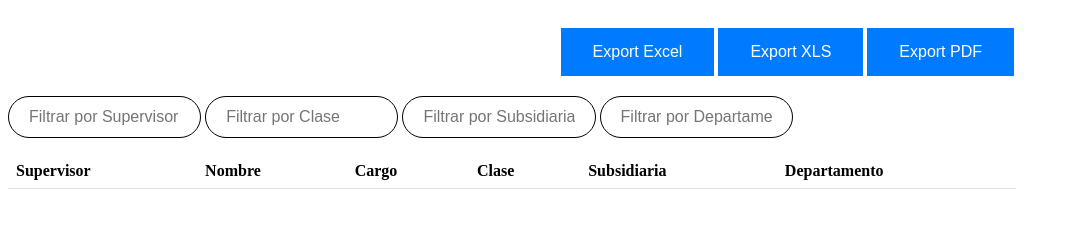
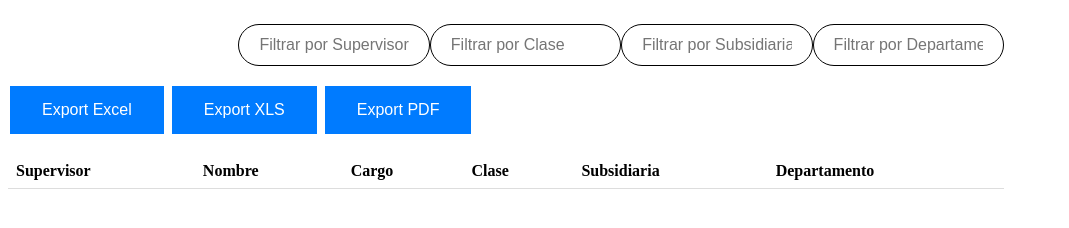
Before and after one commit to PFranciscoRojas/test-employees, a website: page public/index.html in a window 1280 px wide. Shown: the whole page, without its empty margins (0-1069 px from the left). Drawn offline with Linux system fonts and the light colour scheme; files that its build step writes are made by us from their sources.

Commit message:
add style basic table

```diff
--- a/public/index.html
+++ b/public/index.html
@@ -10,15 +10,15 @@
     <main class="Main">
         <header class="Header" id="header">
             <p>
-                <button id="btnExportExcel" class="button">Export Excel</button>
-                <button id="btnExportCsv" class="button">Export XLS</button>
-                <button id="btnExportPDF" class="button">Export PDF</button>
-            </p>
-            <p>
                 <input type="text"  placeholder="Filtrar por Supervisor" id="txtItemSupervisor" />
                 <input type="text"  placeholder="Filtrar por Clase" id="txtItemClase" />
                 <input type="text"  placeholder="Filtrar por Subsidiaria" id="txtItemSubsidiaria" />
                 <input type="text"  placeholder="Filtrar por Departamento" id="txtItemDepartamento" />
+            </p>
+            <p>
+                <button id="btnExportExcel" class="button">Export Excel</button>
+                <button id="btnExportCsv" class="button">Export XLS</button>
+                <button id="btnExportPDF" class="button">Export PDF</button>
             </p>
         </header>
         <section class="content">
--- a/src/styles/styles.css
+++ b/src/styles/styles.css
@@ -1,7 +1,7 @@
 @import url('https://fonts.googleapis.com/css?family=Open+Sans:300,400&display=swap');
 
 body {
-  margin: 0;
+  margin: 3% 10%;
   padding: 0;
   background-color: #f4f4f4;
   color: #3c484e;
@@ -39,7 +39,15 @@ tr:nth-child(even) {background-color: #f2f2f2;}
   align-items: flex-end;
 }
 
-header p{
+header{
+  display: flex;
+  flex-direction: row;
+  justify-content: space-between;
+  align-items: flex-end;
+}
+
+
+header p {
     display: flex;
     flex-direction: row;
     justify-content: flex-end;
@@ -55,7 +63,7 @@ input{
     font-size: 16px;
     height: 40px;
     padding: 0 20px;
-
+    margin:5px;
     outline: none;
 }
 
```
